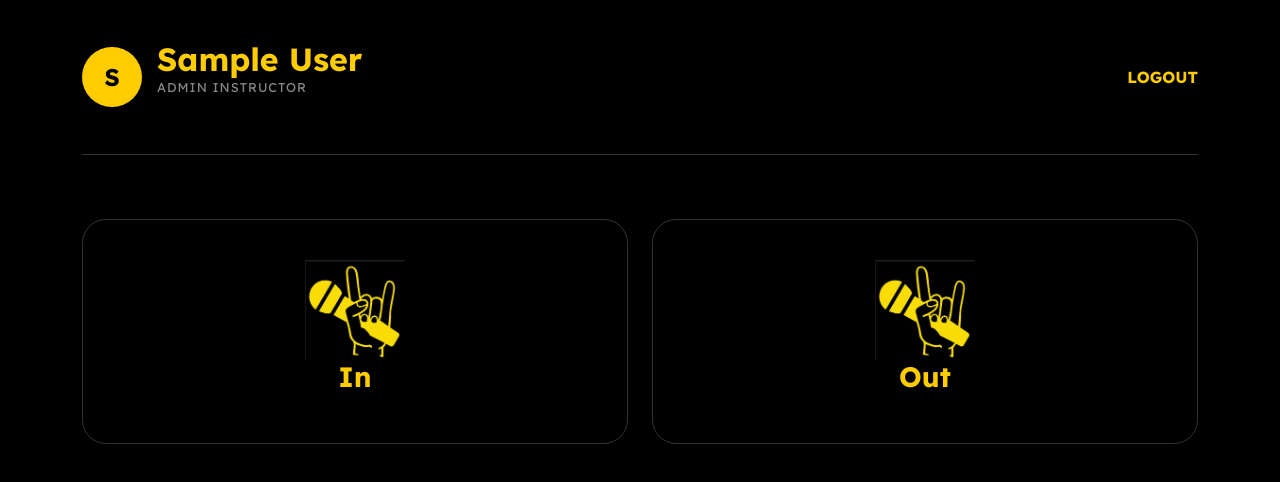
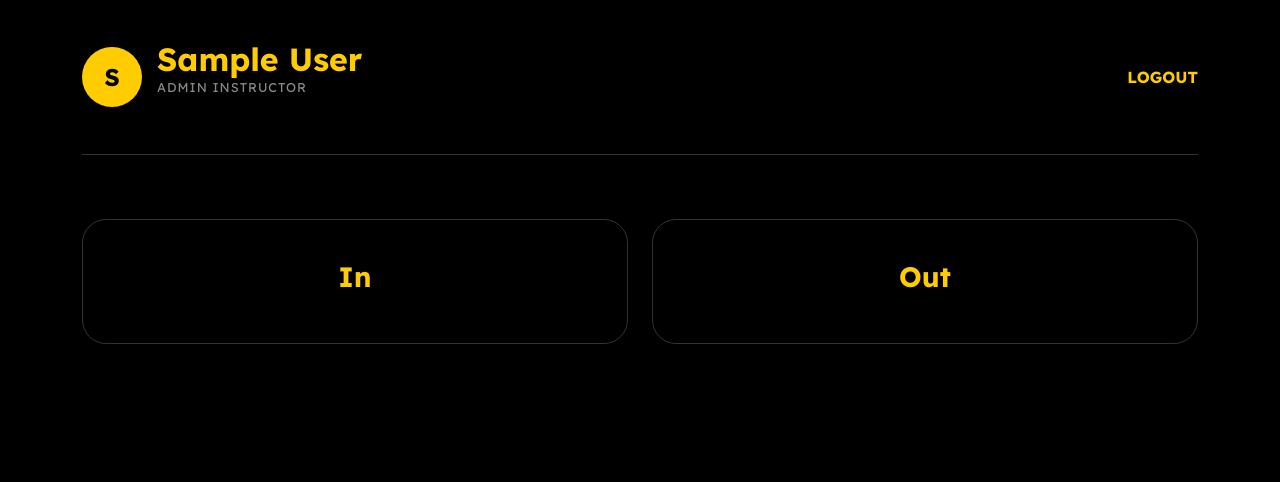
Before and after one commit to anshu-man-droid/iam-attendance, a plain HTML site: page faculty.html in a window 1280 px wide. Drawn offline with nearby package versions, Linux system fonts and the light colour scheme; sample sign-in values are in the browser's storage.

Commit message:
In & Out

```diff
--- a/faculty.html
+++ b/faculty.html
@@ -50,13 +50,11 @@
     <div class="row g-4 mt-2">
         <div class="col-md-6">
             <div class="menu-card" onclick="logTime('Logged In')">
-                <img src="IAM_logo.png" class="rock-logo" alt="Logo" height="100" width="100">
                 <h3>In</h3>
             </div>
         </div>
         <div class="col-md-6">
             <div class="menu-card" onclick="logTime('Logged Out')">
-                <img src="IAM_logo.png" class="rock-logo" alt="Logo" height="100" width="100">
                 <h3>Out</h3>
             </div>
         </div>
```
